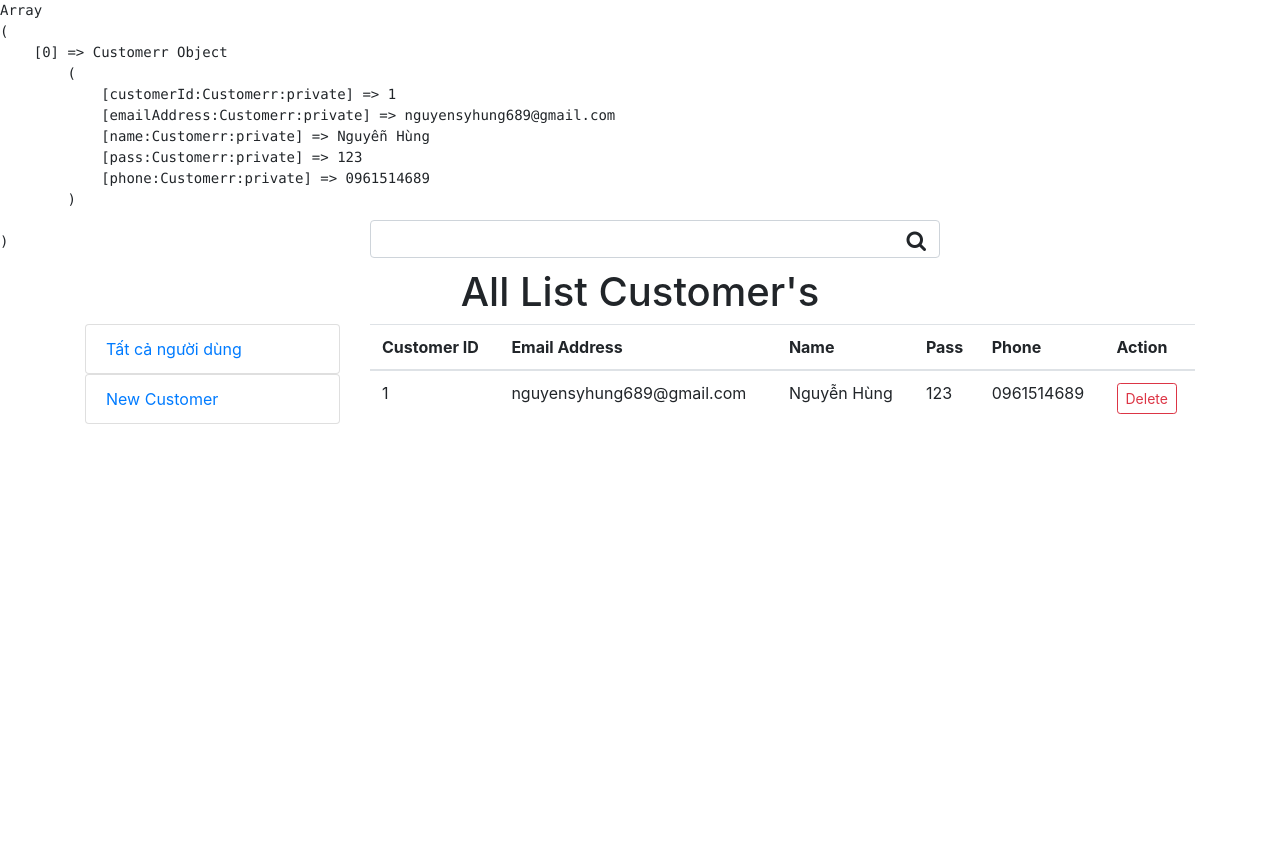
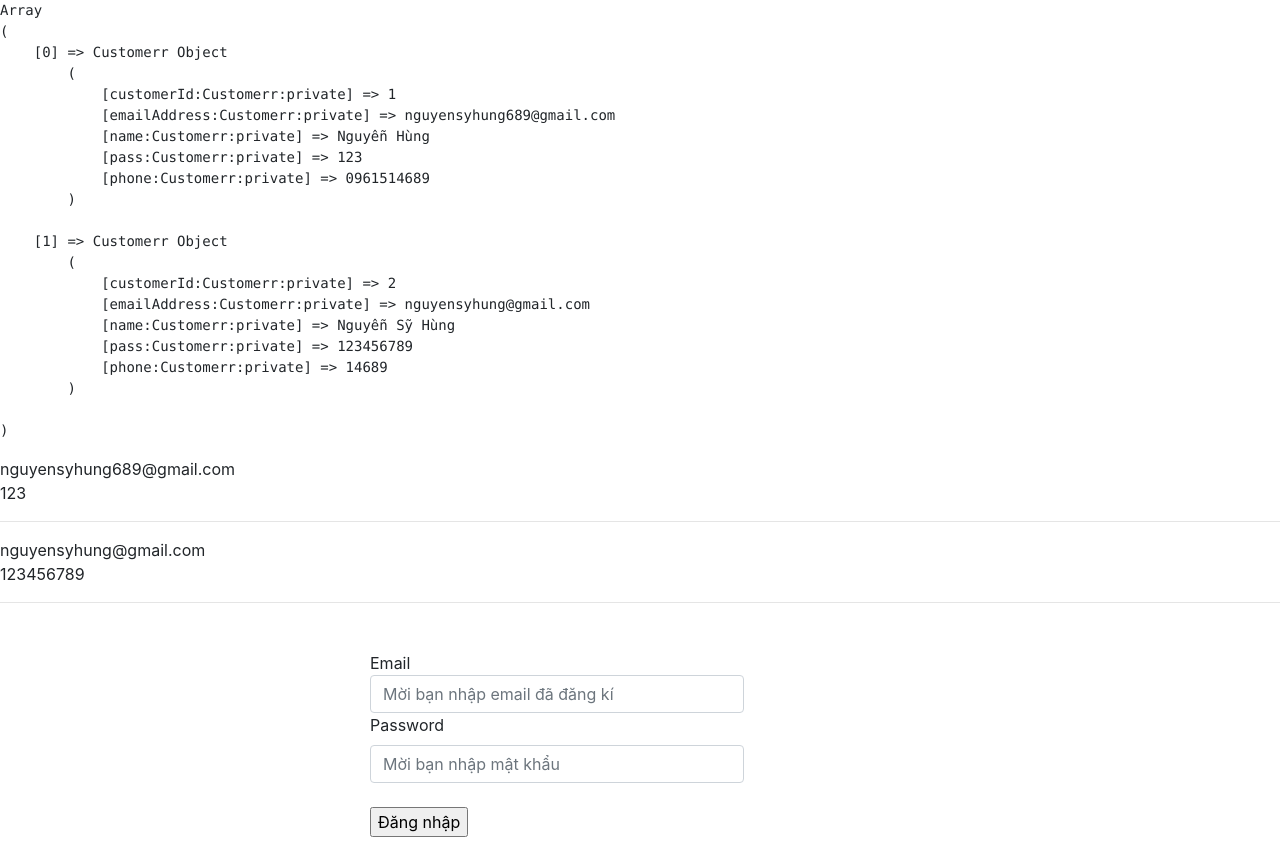
Before and after one commit to nguyensyhung/PHP_MVC_NOSQL, a PHP site: page /Controller/customerController.php in a window 1280 px wide. Before the commit the page ends 424 px from the top, so only its background shows below. Run offline with PHP 8.4, Linux system fonts and the light colour scheme; some libraries are stand-ins or nearby versions.

Commit message:
Finish MVC_No_SQL

```diff
--- a/Controller/customerController.php
+++ b/Controller/customerController.php
@@ -1,27 +1,93 @@
 <?php
-require_once('../Model/customer.php');
+require_once('../Model/db_customer.php');
 
     session_start();
 
     if (!isset($_SESSION['customerss']))
 	{
 		$_SESSION['customerss'] = array(
-			new Customerr('1', 'nguyensyhung689@gmail.com', 'Nguyễn Hùng', '123','0961514689'),
+            new Customerr('1', 'nguyensyhung689@gmail.com', 'Nguyễn Hùng', '123','0961514689'),
+            new Customerr('2', 'nguyensyhung@gmail.com', 'Nguyễn Sỹ Hùng', '123456789','14689'),
 
 		);
-	}
+    }
+
+
 
     $action = filter_input(INPUT_POST, 'action');
     if (empty($action)) {
         $action = filter_input(INPUT_GET, 'action');
         if (empty($action)) {
-            $action = 'list_customer';
+            $action = 'login';
         }
     }
 
     switch ($action) {
+
+        case 'login':
+            include "../View/login.php";
+            break;
+        case 'login_customer':
+
+
+            if (isset($_POST['login_customer'])) {
+                $username = $_POST["email"];
+                $password = $_POST["pass"];
+                $username = strip_tags($username);
+		        $username = addslashes($username);
+		        $password = strip_tags($password);
+                $password = addslashes($password);
+                foreach ($_SESSION['customerss'] as $customer) {
+                    $email = $customer->getemailAddress();
+                    $pass = $customer->getpass() ;
+                if ($username == $email && $password == $pass) {
+                    $_SESSION['email'] = $username;
+                    include "../View/list_customer.php";
+                }
+            }
+
+       }
+       else{
+        include "../View/login.php";
+       }
+
+            break;
+        case 'logout':
+            include "../View/login.php";
+            break;
         case 'list_customer':
             include "../View/list_customer.php";
+            break;
+        case 'new_customer':
+            include "../View/create.php";
+            break;
+        case 'add_customer':
+                $customerID        	 = filter_input(INPUT_POST, 'customerID');
+                $emailAddress        = filter_input(INPUT_POST, 'emailAddress');
+                $name 				= filter_input(INPUT_POST, 'name');
+                $pass             	= filter_input(INPUT_POST, 'pass');
+                $phone       		= filter_input(INPUT_POST, 'phone');
+                if (empty($customerID) || empty($emailAddress) || empty($pass )) {
+                    $errors[] = 'Bạn chưa nhập đủ dữ liệu!';
+                }
+                if (!empty($errors)) {
+                    include '../View/create.php';
+                }
+                else {
+                    Db_customer::addCustomer($customerID, $emailAddress, $name, $pass, $phone);
+                    header("Location: ?action=list_customer");
+                }
+
+
+            break;
+        case 'delete':
+            $customer_id = $_GET['id'];
+            foreach ($_SESSION['customerss'] as $key => $customer) {
+                if ($customer->getcustomerId() == $customer_id) {
+                    unset($_SESSION['customerss'][$key]);
+                }
+            }
+            header("Location: ?action=list_customer");
             break;
 
         default:
--- /dev/null
+++ b/Model/db_customer.php
@@ -0,0 +1,14 @@
+<?php
+    require_once('customer.php');
+
+    class Db_customer
+    {
+        public static function addCustomer($customerID, $emailAddress, $name, $pass, $phone)
+        {
+            $customer = new Customerr($customerID, $emailAddress, $name, $pass, $phone);
+            $_SESSION['customerss'][] = $customer;
+        }
+    }
+
+
+?>
--- a/View/list_customer.php
+++ b/View/list_customer.php
@@ -1,6 +1,4 @@
-<pre>
-<?php print_r($_SESSION['customerss']); ?>
-</pre>
+
 <!doctype html>
 <html lang="en">
     <head>
@@ -33,6 +31,7 @@
         </style>
     </head>
     <body>
+
         <div class="container">
         <div class="row cha justify-content-center">
             <div class="col-6">
@@ -44,12 +43,7 @@
                 <div class="col-12"> <h1>All List Customer's</h1> </div>
             </div>
             <div class="row">
-                <div class="col-3">
-                    <ul class="list-group">
-                        <a href="?action=list_customer"><li class="list-group-item">Tất cả người dùng</li></a>
-                        <a href=""><li class="list-group-item">New Customer</li></a>
-                    </ul>
-                </div>
+            <?php include('menu.php'); ?>
                 <div class="col-9">
                     <table class="table">
                         <thead>
@@ -70,11 +64,18 @@
                                 <td><?= $customer->getName(); ?></td>
                                 <td><?= $customer->getPass(); ?></td>
                                 <td><?= $customer->getPhone(); ?></td>
-                                <td><a  class="btn btn-outline-danger btn-sm" href="#">Delete</a></td>
+                                <td><a href="?action=delete&id=<?php echo $customer->getcustomerId();  ?>" class="btn btn-outline-danger btn-sm" >Delete</a></td>
                             </tr>
                         <?php endforeach ?>
                         </tbody>
                     </table>
+                </div>
+            </div>
+        </div>
+        <div class="container">
+            <div class="row justify-content-center">
+                <div class="col-6">
+                <h5><?php echo "Wellcome " . $_SESSION['email'] . " !" ;?></h5>
                 </div>
             </div>
         </div>
--- /dev/null
+++ b/View/login.php
@@ -0,0 +1,53 @@
+<pre>
+<?php
+    $rb = $_SESSION['customerss'];
+print_r($rb);
+
+?>
+</pre>
+<!doctype html>
+<html lang="en">
+<head>
+    <title>Title</title>
+    <!-- Required meta tags -->
+    <meta charset="utf-8">
+    <meta name="viewport" content="width=device-width, initial-scale=1, shrink-to-fit=no">
+
+    <!-- Bootstrap CSS -->
+    <link rel="stylesheet" href="https://stackpath.bootstrapcdn.com/bootstrap/4.3.1/css/bootstrap.min.css" integrity="sha384-ggOyR0iXCbMQv3Xipma34MD+dH/1fQ784/j6cY/iJTQUOhcWr7x9JvoRxT2MZw1T" crossorigin="anonymous">
+</head>
+<?php
+    foreach ($_SESSION['customerss'] as $customer) {
+        echo $email = $customer->getemailAddress() . "<br/>";
+        echo $pass = $customer->getpass() . "<br/>";
+        echo "<hr/>";
+
+    }
+
+?>
+<body>
+    <div class="container mt-5">
+        <div class="row justify-content-center">
+            <div class="col-6">
+            <form action="" method="post">
+                <div class="form-group">
+                    <label for="">Email</>
+                    <input style="width: 374px;" type="email" class="form-control" name="email"   placeholder="Mời bạn nhập email đã đăng kí">
+                    <label for="">Password</label>
+                    <input style="width: 374px;" type="password" class="form-control" name="pass"   placeholder="Mời bạn nhập mật khẩu">
+                    <br><?php   $email ; $pass; ?>
+                    <input type="hidden" name="action" value="login_customer">
+                    <input type="submit" name="login_customer" value="Đăng nhập"></td>
+                </div>
+            </form>
+            </div>
+        </div>
+    </div>
+
+    <!-- Optional JavaScript -->
+    <!-- jQuery first, then Popper.js, then Bootstrap JS -->
+    <script src="https://code.jquery.com/jquery-3.3.1.slim.min.js" integrity="sha384-q8i/X+965DzO0rT7abK41JStQIAqVgRVzpbzo5smXKp4YfRvH+8abtTE1Pi6jizo" crossorigin="anonymous"></script>
+    <script src="https://cdnjs.cloudflare.com/ajax/libs/popper.js/1.14.7/umd/popper.min.js" integrity="sha384-UO2eT0CpHqdSJQ6hJty5KVphtPhzWj9WO1clHTMGa3JDZwrnQq4sF86dIHNDz0W1" crossorigin="anonymous"></script>
+    <script src="https://stackpath.bootstrapcdn.com/bootstrap/4.3.1/js/bootstrap.min.js" integrity="sha384-JjSmVgyd0p3pXB1rRibZUAYoIIy6OrQ6VrjIEaFf/nJGzIxFDsf4x0xIM+B07jRM" crossorigin="anonymous"></script>
+</body>
+</html>
```
Also changed, not shown: View/create.php (added, +72 -0 lines), View/menu.php (added, +7 -0 lines).
